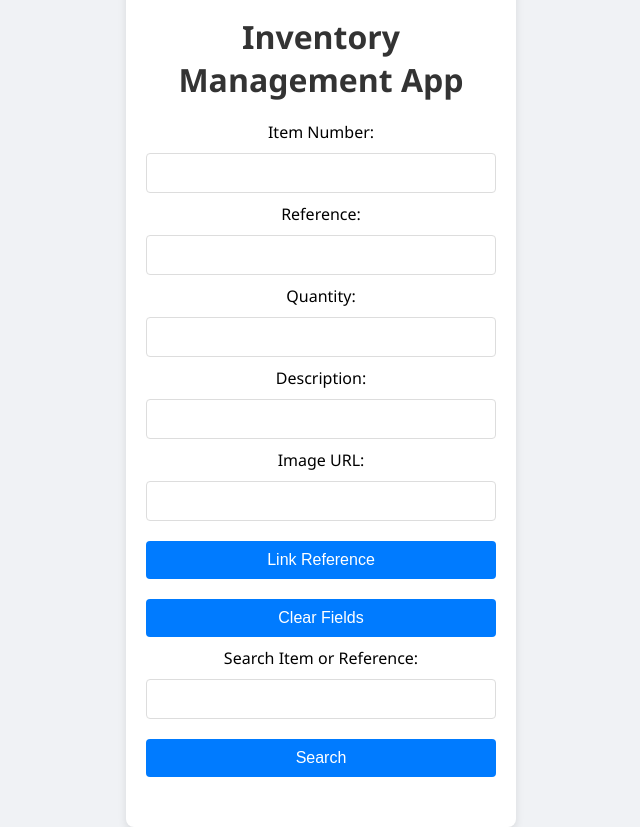
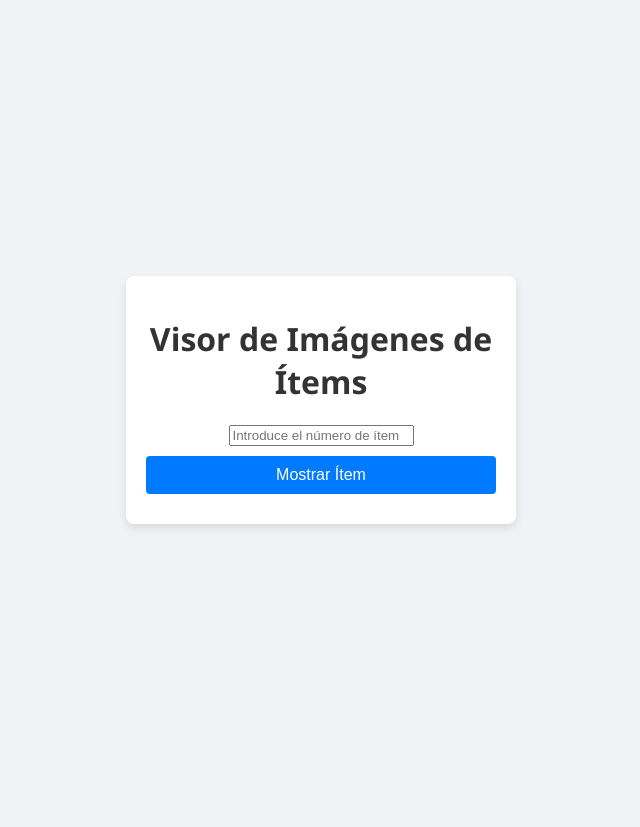
Before and after one commit to jasg77/inventario, a plain HTML site: page index.html in a window 1280 px wide. Shown: the whole page, without its empty margins (319-959 px from the left). After the commit the page ends 800 px from the top, so only its background shows below. Drawn offline with Linux system fonts and the light colour scheme.

Commit message:
Update index.html

```diff
--- a/index.html
+++ b/index.html
@@ -1,43 +1,21 @@
 <!DOCTYPE html>
-<html lang="en">
+<html lang="es">
 <head>
   <meta charset="UTF-8">
   <meta name="viewport" content="width=device-width, initial-scale=1.0">
-  <title>Inventory Management App</title>
+  <title>Item Image Viewer</title>
   <link rel="stylesheet" href="styles.css">
 </head>
 <body>
   <div class="container">
-    <h1>Inventory Management App</h1>
-    <div>
-      <label for="itemNumber">Item Number:</label>
-      <input type="text" id="itemNumber" class="input">
+    <h1>Visor de Imágenes de Ítems</h1>
+    <div class="input-group">
+      <input type="text" id="itemNumberInput" placeholder="Introduce el número de ítem">
+      <button onclick="showItem()">Mostrar Ítem</button>
     </div>
-    <div>
-      <label for="reference">Reference:</label>
-      <input type="text" id="reference" class="input">
-    </div>
-    <div>
-      <label for="quantity">Quantity:</label>
-      <input type="text" id="quantity" class="input">
-    </div>
-    <div>
-      <label for="description">Description:</label>
-      <input type="text" id="description" class="input">
-    </div>
-    <div>
-      <label for="imageUri">Image URL:</label>
-      <input type="text" id="imageUri" class="input">
-    </div>
-    <button onclick="linkReference()">Link Reference</button>
-    <button onclick="clearFields()">Clear Fields</button>
-    <div>
-      <label for="search">Search Item or Reference:</label>
-      <input type="text" id="search" class="input">
-      <button onclick="searchItem()">Search</button>
-    </div>
-    <div id="output"></div>
+    <div id="itemContainer" class="item-container"></div>
   </div>
+
   <script src="script.js"></script>
 </body>
 </html>
```
